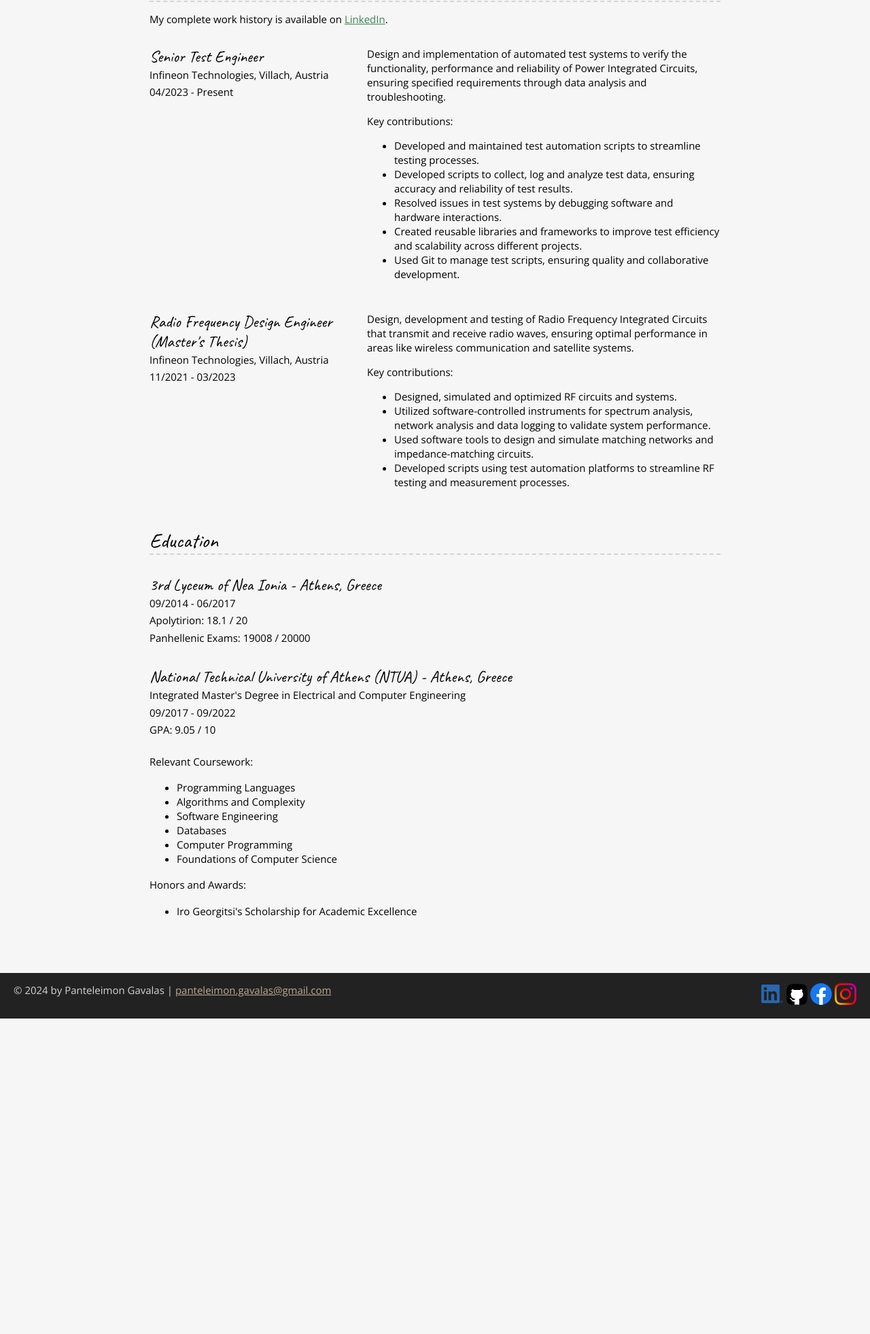
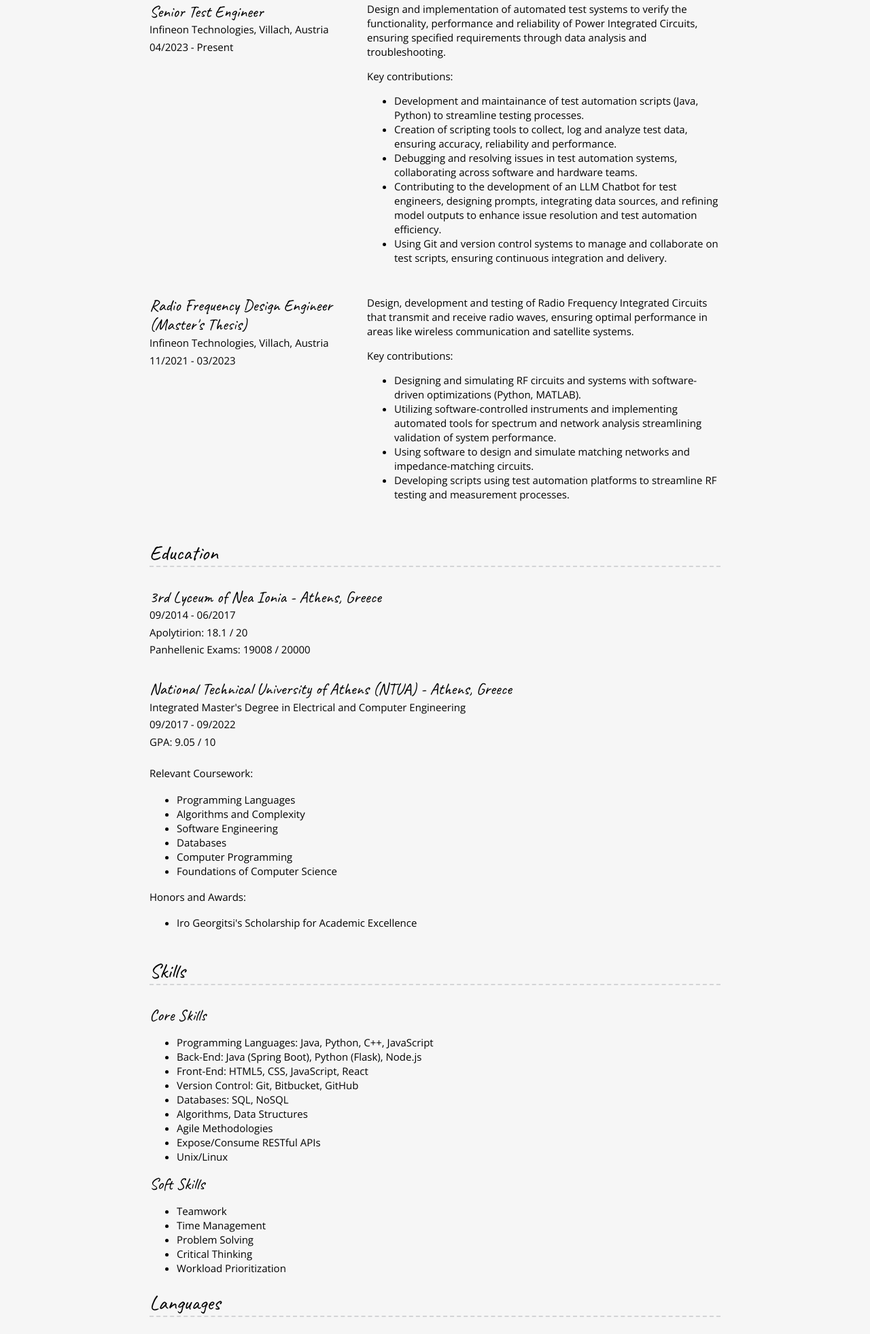
Before and after one commit to PantelisGavalas/personal_website, a plain HTML site: page resume.html in a window 1280 px wide. Shown: the part 1496-3458 px from the top of the page at 68% size. Before the commit the page ends 2994 px from the top, so only its background shows below. Drawn offline with nearby package versions, Linux system fonts and the light colour scheme.

Commit message:
Updated Resume sections and downloadable PDF.

```diff
--- a/css/styles.css
+++ b/css/styles.css
@@ -225,6 +225,27 @@ a:hover {
     line-height: 1.7;
 }
 
+/* Skills
+--------------*/
+.skills-item {
+    margin: 30px 0;
+}
+.skills-item h3 {
+    line-height: 1.2;
+}
+
+/* Languages
+--------------*/
+.language-item {
+    margin: 30px 0;
+}
+
+/* Interests
+--------------*/
+.interest-item {
+    margin: 30px 0;
+}
+
 
 /* FOOTER
 -----------*/
--- a/resume.html
+++ b/resume.html
@@ -48,17 +48,15 @@
             <section class="project-item">
               <img src="images/project-supermarket-500px.jpg" srcset="images/project-supermarket-1000px.jpg 2x" alt="supermarket cart with groceries in a supermarket corridor">
               <h3>Supermarket Management Web Application</h3>
-              <p>Team Project for University coursework</p>
               <p>Tools & Technologies: Python (Flask), JavaScript (React), MySQL, HTML5/CSS</p>
               <p>Developed a full-stack web application for supermarket administration. The application allowed for comprehensive management of supermarket data including stores, employees, customers and products. </p>
               <!-- link to project -->
-              <a class="btn" href="#" target="_blank">Supermarket Web App</a>
+              <a class="btn" href="https://github.com/PantelisGavalas/Databases_Project-NTUA" target="_blank">Supermarket Web App</a>
               <!-- additional links below if needed, e.g. newsletter -->
             </section>
             <section class="project-item">
               <img src="images/project-inCharge-500px.jpg" srcset="images/project-inCharge-1000px.jpg 2x" alt="white electric vehicle charging at a station with appearing energy flowing around">
               <h3>Electric Vehicle Charging Management System</h3>
-              <p>Team Project for University coursework</p>
               <p>Tools & Technologies: Python (Flask), JavaScript (React), MySQL, HTML5/CSS</p>
               <p>Created a full-stack web application to manage and monitor electric vehicle charging. The system served dual functionality, both for energy distributors as well as electric vehicle owners. </p>
               <!-- link to project -->
@@ -87,11 +85,11 @@
               <p>Design and implementation of automated test systems to verify the functionality, performance and reliability of Power Integrated Circuits, ensuring specified requirements through data analysis and troubleshooting.</p>
               <p>Key contributions:</p>
               <ul>
-                <li>Developed and maintained test automation scripts to streamline testing processes.</li>
-                <li>Developed scripts to collect, log and analyze test data, ensuring accuracy and reliability of test results. </li>
-                <li>Resolved issues in test systems by debugging software and hardware interactions.</li>
-                <li>Created reusable libraries and frameworks to improve test efficiency and scalability across different projects.</li>
-                <li>Used Git to manage test scripts, ensuring quality and collaborative development.</li>
+                <li>Development and maintainance of test automation scripts (Java, Python) to streamline testing processes.</li>
+                <li>Creation of scripting tools to collect, log and analyze test data, ensuring accuracy, reliability and performance.</li>
+                <li>Debugging and resolving issues in test automation systems, collaborating across software and hardware teams.</li>
+                <li>Contributing to the development of an LLM Chatbot for test engineers, designing prompts, integrating data sources, and refining model outputs to enhance issue resolution and test automation efficiency.</li>
+                <li>Using Git and version control systems to manage and collaborate on test scripts, ensuring continuous integration and delivery. </li>
               </ul>
             </div>
           </section>
@@ -106,10 +104,10 @@
               <p>Design, development and testing of Radio Frequency Integrated Circuits that transmit and receive radio waves, ensuring optimal performance in areas like wireless communication and satellite systems.</p>
               <p>Key contributions:</p>
               <ul>
-                <li>Designed, simulated and optimized RF circuits and systems.</li>
-                <li>Utilized software-controlled instruments for spectrum analysis, network analysis and data logging to validate system performance.</li>
-                <li>Used software tools to design and simulate matching networks and impedance-matching circuits.</li>
-                <li>Developed scripts using test automation platforms to streamline RF testing and measurement processes.</li>
+                <li>Designing and simulating RF circuits and systems with software-driven optimizations (Python, MATLAB).</li>
+                <li>Utilizing software-controlled instruments and implementing automated tools for spectrum and network analysis streamlining validation of system performance.</li>
+                <li>Using software to design and simulate matching networks and impedance-matching circuits.</li>
+                <li>Developing scripts using test automation platforms to streamline RF testing and measurement processes.</li>
               </ul>
           </div>
           </section>
@@ -152,6 +150,69 @@
 
           <!-- End content edits here. -->
         </section>
+
+        <!-- //  SKILLS  // -->
+        <section class="resume-section">
+          <!-- Start content edits below this line.  -->
+          <h2>Skills</h2>
+
+          <!-- To add more items, copy this whole <section></section> block -->
+        <section class="skills-item">
+          <h3>Core Skills</h3>
+          <ul>
+            <li>Programming Languages: Java, Python, C++, JavaScript </li>
+            <li>Back-End: Java (Spring Boot), Python (Flask), Node.js </li>
+            <li>Front-End: HTML5, CSS, JavaScript, React </li>
+            <li>Version Control: Git, Bitbucket, GitHub </li>
+            <li>Databases: SQL, NoSQL </li>
+            <li>Algorithms, Data Structures </li>
+            <li>Agile Methodologies </li>
+            <li>Expose/Consume RESTful APIs </li>
+            <li>Unix/Linux </li>
+          </ul>
+          <h3>Soft Skills</h3>
+          <ul>
+            <li>Teamwork </li>
+            <li>Time Management </li>
+            <li>Problem Solving </li>
+            <li>Critical Thinking </li>
+            <li>Workload Prioritization </li>
+          </ul>
+        </section>
+
+        <!-- //  LANGUAGES  // -->
+        <section class="resume-section">
+          <!-- Start content edits below this line.  -->
+          <h2>Languages</h2>
+
+        <!-- To add more items, copy this whole <section></section> block -->
+        <section class="language-item">
+          <ul>
+            <li>Greek (Native Proficiency) </li>
+            <li>English (Full professional Proficiency) </li>
+            <li>Spanish (Professional working Proficiency) </li>
+            <li> German (Elementary Proficiency) </li>
+          </ul>
+        </section>
+
+        <!-- //  INTERESTS  // -->
+        <section class="resume-section">
+          <!-- Start content edits below this line.  -->
+          <h2>Interests</h2>
+
+        <!-- To add more items, copy this whole <section></section> block -->
+        <section class="interest-item">
+          <ul>
+            <li>Travelling </li>
+            <li>Guitar </li>
+            <li>Cooking </li>
+            <li>Football </li>
+            <li>Cinema </li>
+            <li>Hiking </li>
+          </ul>
+        </section>
+
+      <!-- End content edits here. -->
       </main>
     </div>
 
```
Also changed, not shown: 1 other file.
